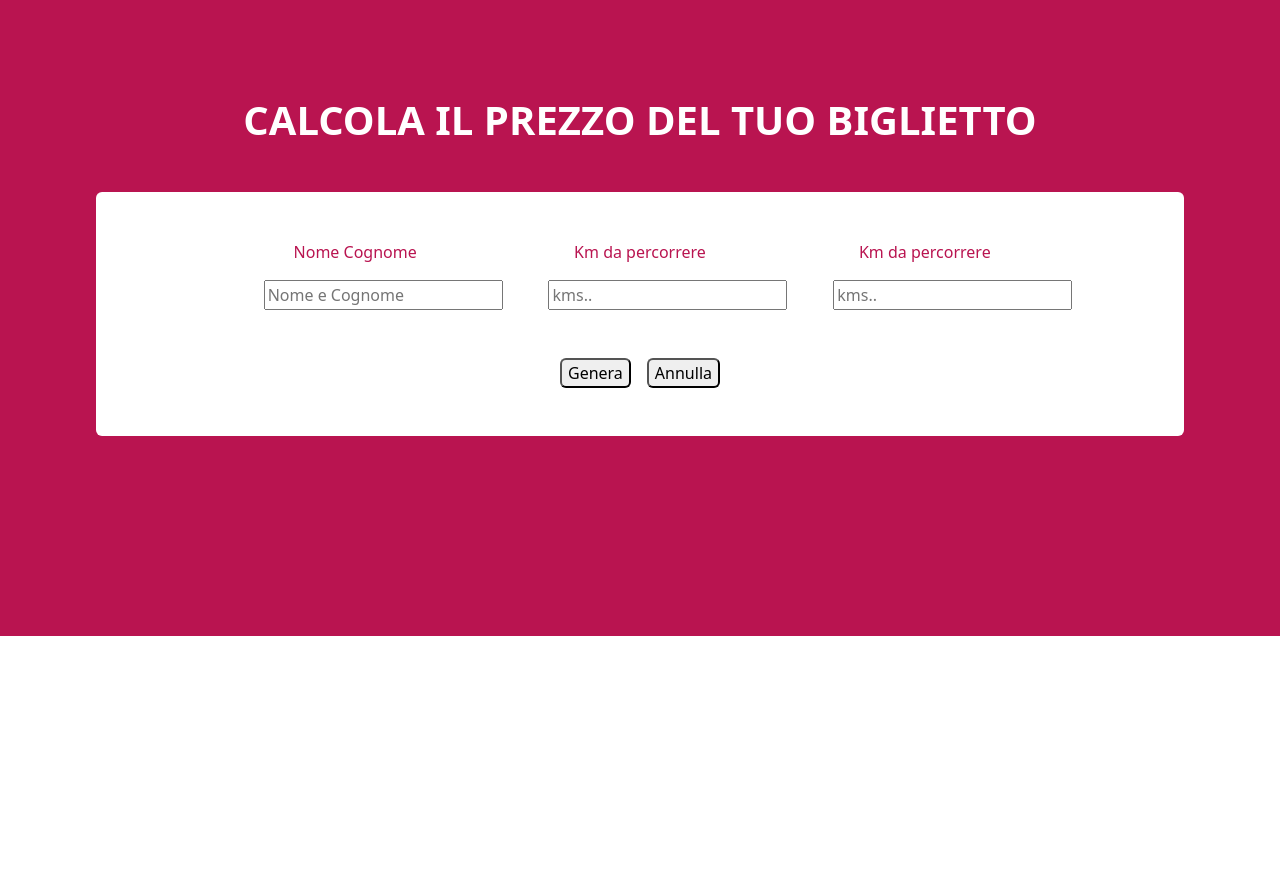
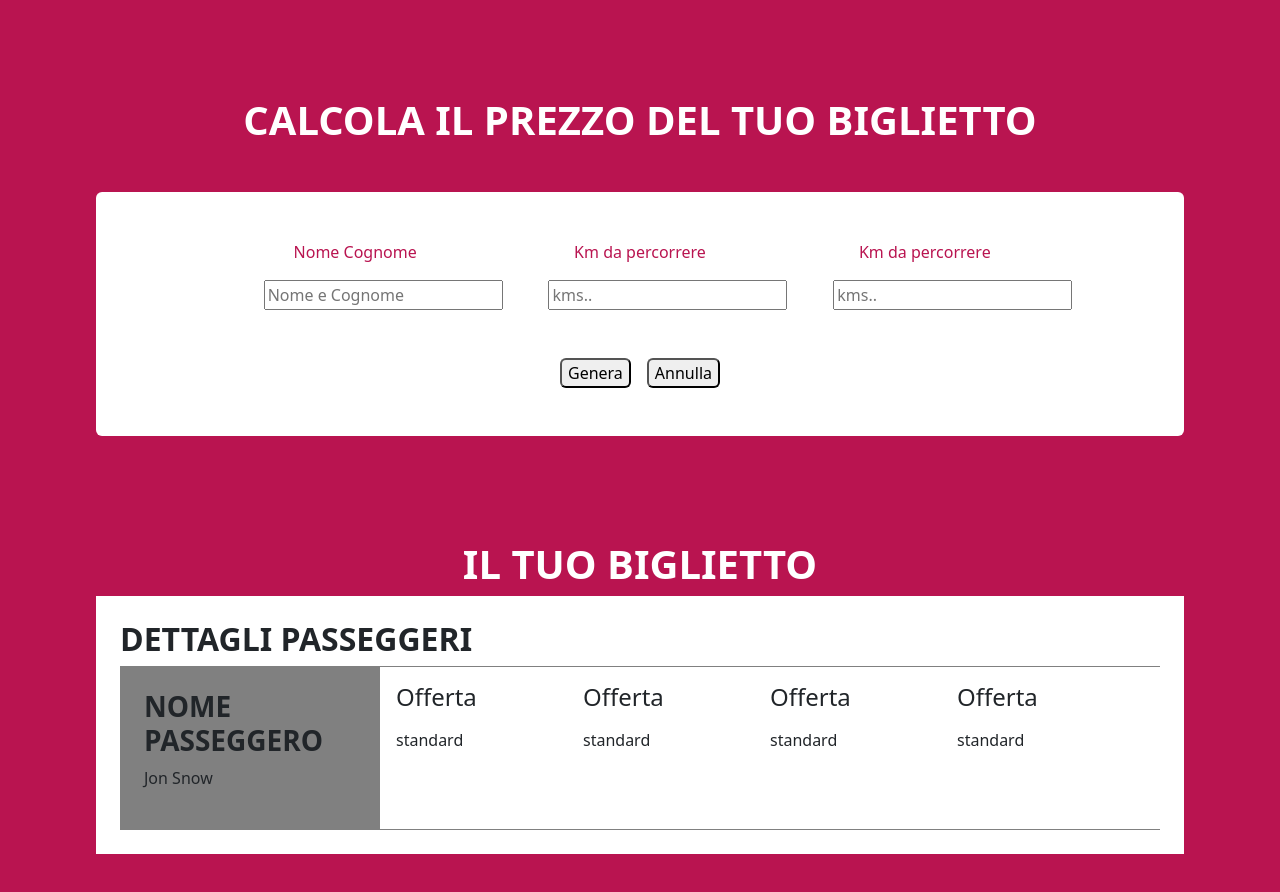
Before and after one commit to PasqualePedoto/js-biglietto-treno-form, a plain HTML site: page index.html in a window 1280 px wide. Before the commit the page ends 800 px from the top, so only its background shows below. Drawn offline with nearby package versions, Linux system fonts and the light colour scheme.

Commit message:
added your ticket section

```diff
--- a/css/style.css
+++ b/css/style.css
@@ -25,7 +25,7 @@ main{
     background-color: #B91450;
 }
 
-section p{
+#price-calcolator p{
     color: #B91450;
 }
 
@@ -33,6 +33,16 @@ section p{
     width: 183px;
 }
 
-._form-area{
+._form-area,
+._show-tickets{
     background-color: white;
 }
+
+#passenger-info{
+    background-color: #808080;
+}
+
+#ticket-info{
+    border-top: 1px solid #808080;
+    border-bottom: 1px solid #808080;
+}
--- a/index.html
+++ b/index.html
@@ -79,6 +79,44 @@
         <!-- Your Tickets Section -->
         <section id="your-tickets" class="p-5">
             <div class="container">
+                <div class="row">
+                    <div class="col-12 text-center text-white">
+                        <h1><strong>IL TUO BIGLIETTO</strong></h1>
+                    </div>
+                    <div class="_show-tickets col-12 p-4">
+                        <div class="row">
+                            <div class="col-12">
+                                <h2><strong>DETTAGLI PASSEGGERI</strong></h2>
+                            </div>
+                            <div class="col-12 d-flex">
+                                <div id="passenger-info" class="w-25 p-4">
+                                    <h3><strong>NOME PASSEGGERO</strong></h3>
+                                    <p>Jon Snow</p>
+                                </div>
+                                <div id="ticket-info" class="w-75 p-3">
+                                    <div class="d-flex">
+                                        <div id="ticket-offer" class="w-25">
+                                            <h4 class="mb-3">Offerta</h4>
+                                            <p>standard</p>
+                                        </div>
+                                        <div id="ticket-position" class="w-25">
+                                            <h4 class="mb-3">Offerta</h4>
+                                            <p>standard</p>
+                                        </div>
+                                        <div id="ticket-cod" class="w-25">
+                                            <h4 class="mb-3">Offerta</h4>
+                                            <p>standard</p>
+                                        </div>
+                                        <div id="ticket-costs" class="w-25">
+                                            <h4 class="mb-3">Offerta</h4>
+                                            <p>standard</p>
+                                        </div>
+                                    </div>
+                                </div>
+                            </div>
+                        </div>
+                    </div>
+                </div>
             </div>
         </section>
     </main>
```
